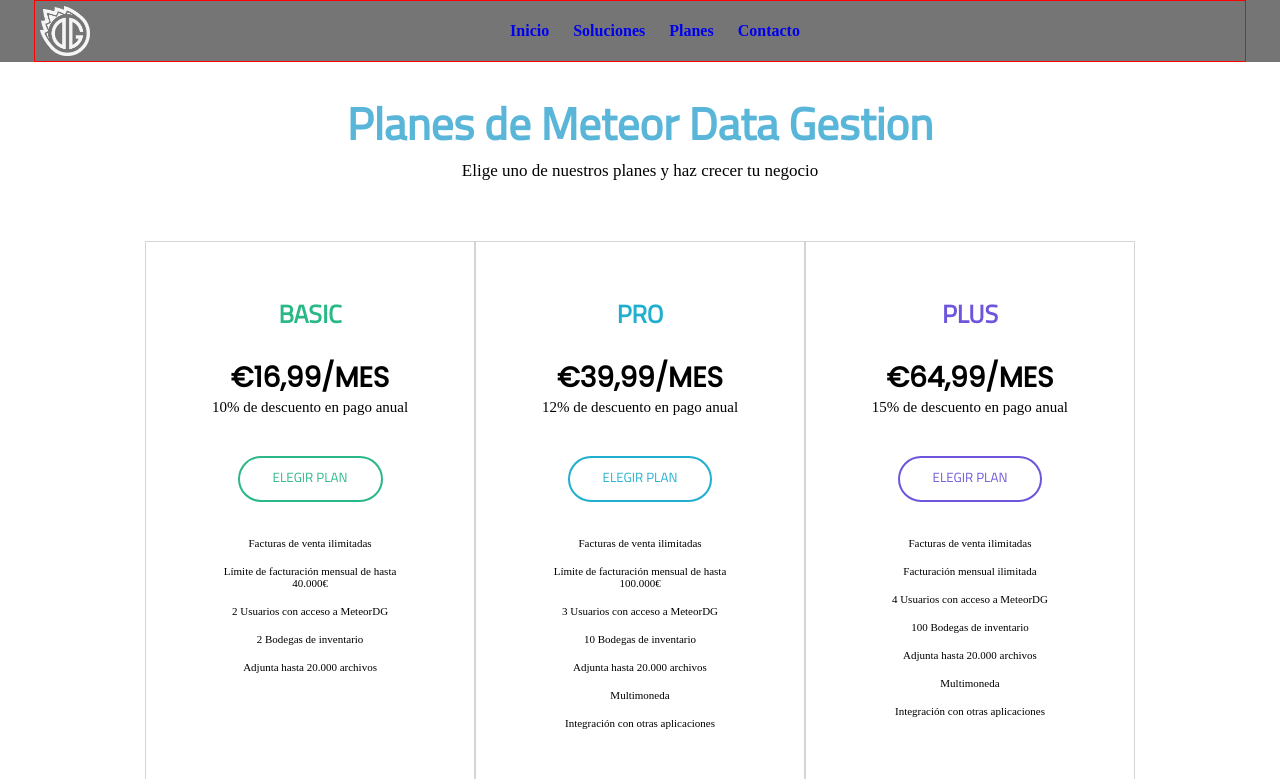
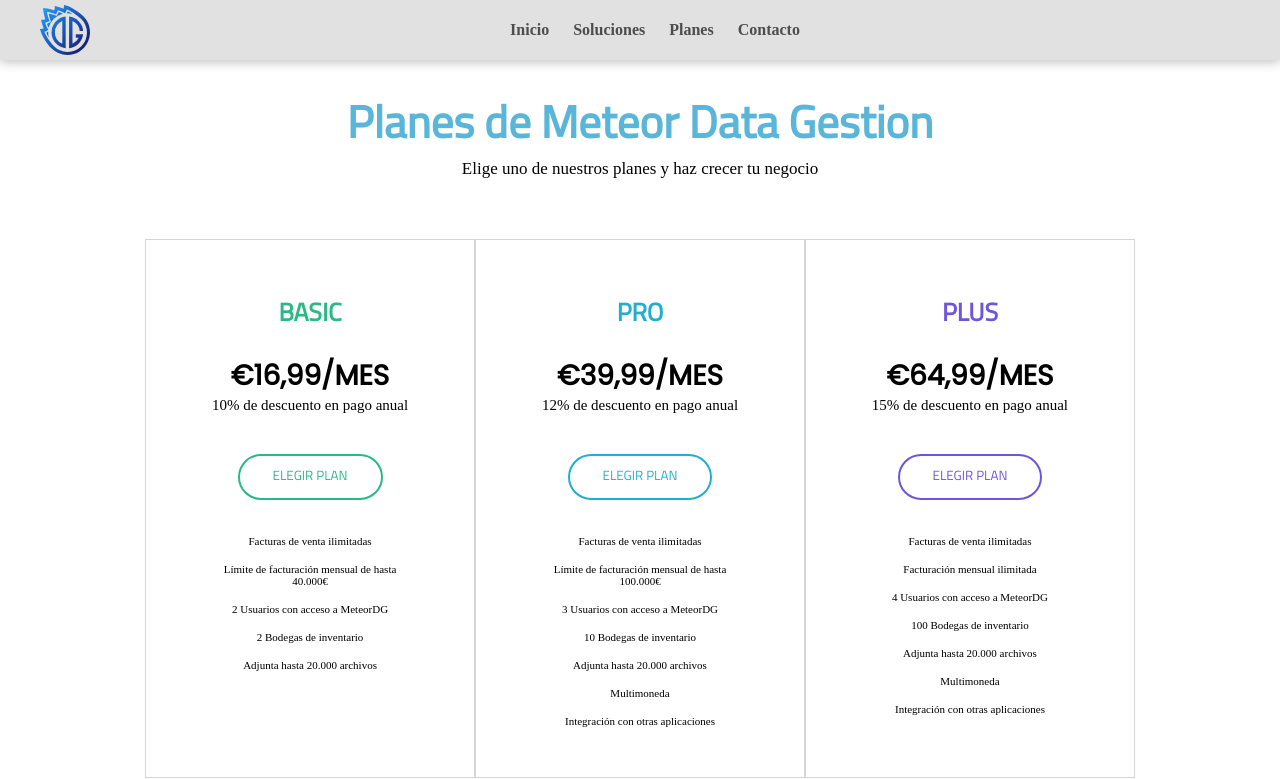
Before and after one commit to malmorox/MeteorDG, a PHP site: page /subscription-plans.html in a window 1280 px wide. Shown: the top 779 px of the page. Run offline with PHP 8.4, Linux system fonts and the light colour scheme; some web fonts are replaced.

Commit message:
Rediseñando la página de planes

```diff
--- a/public/css/subscription-plans.css
+++ b/public/css/subscription-plans.css
@@ -36,17 +36,19 @@ body {
 }
 
 .meteordg-header {
-    background-color: #757575;
+    background-color: #e1e1e1;
+    position: fixed;
+    top: 0;
     display: flex;
     justify-content: center;
     align-items: center;
     color: white;
+    box-shadow: 0px 2px 10px #bebebe;
     font-weight: bold;
     width: 100%;
 }
 
 .meteordg-header-size-delimiter {
-    border: 1px solid red;
     margin: 0 auto;
     padding: 5px;
     display: flex;
@@ -86,6 +88,12 @@ body {
 .meteordg-header-menu-element {
     text-decoration: none;
     font-family: 'Ubuntu-Light';
+    color: #4d4d4d;
+}
+
+.meteordg-header-menu-element:hover {
+    transition: 0.3s;
+    color: #0797b9;
 }
 
 .meteordg-header-signup {
@@ -95,7 +103,7 @@ body {
 #meteordg-plans-title {
     font-size: 45px;
     font-family: 'Titillium-Regular';
-    margin-top: 40px;
+    margin-top: 100px;
     margin-bottom: 0;
     color: #59b6d9;
 }
--- a/public/subscription-plans.html
+++ b/public/subscription-plans.html
@@ -13,13 +13,13 @@
         <header class="meteordg-header">
             <section class="meteordg-header-size-delimiter">
                 <div class="meteordg-header-logo">
-                    <img src="img/logotype/Logo_MeteorDG.png" alt="Logo"/>
+                    <img src="img/logotype/Logo_MeteorDG-DEGRADED.svg" alt="logo"/>
                 </div>
                 <div class="meteordg-header-menu">
                     <ul>
                         <li> <a class="meteordg-header-menu-element" href="#"> Inicio </a> </li>
                         <li> <a class="meteordg-header-menu-element" href="#"> Soluciones </a> </li>
-                        <li> <a class="meteordg-header-menu-element" href="subscription-plans.html"> Planes </a> </li>
+                        <li> <a class="meteordg-header-menu-element" href="#"> Planes </a> </li>
                         <li> <a class="meteordg-header-menu-element" href="#"> Contacto </a> </li>
                     </ul>
                 </div>
```
Also changed, not shown: public/img/logotype/Logo_MeteorDG-DARK.svg (renamed from public/img/logotype/Logo_MeteorDG-OSCURO.svg), public/img/logotype/Logo_MeteorDG-DEGRADED.svg (added), public/img/logotype/Logo_MeteorDG-LIGHT.svg (renamed from public/img/logotype/Logo_MeteorDG-CLARO.svg).
